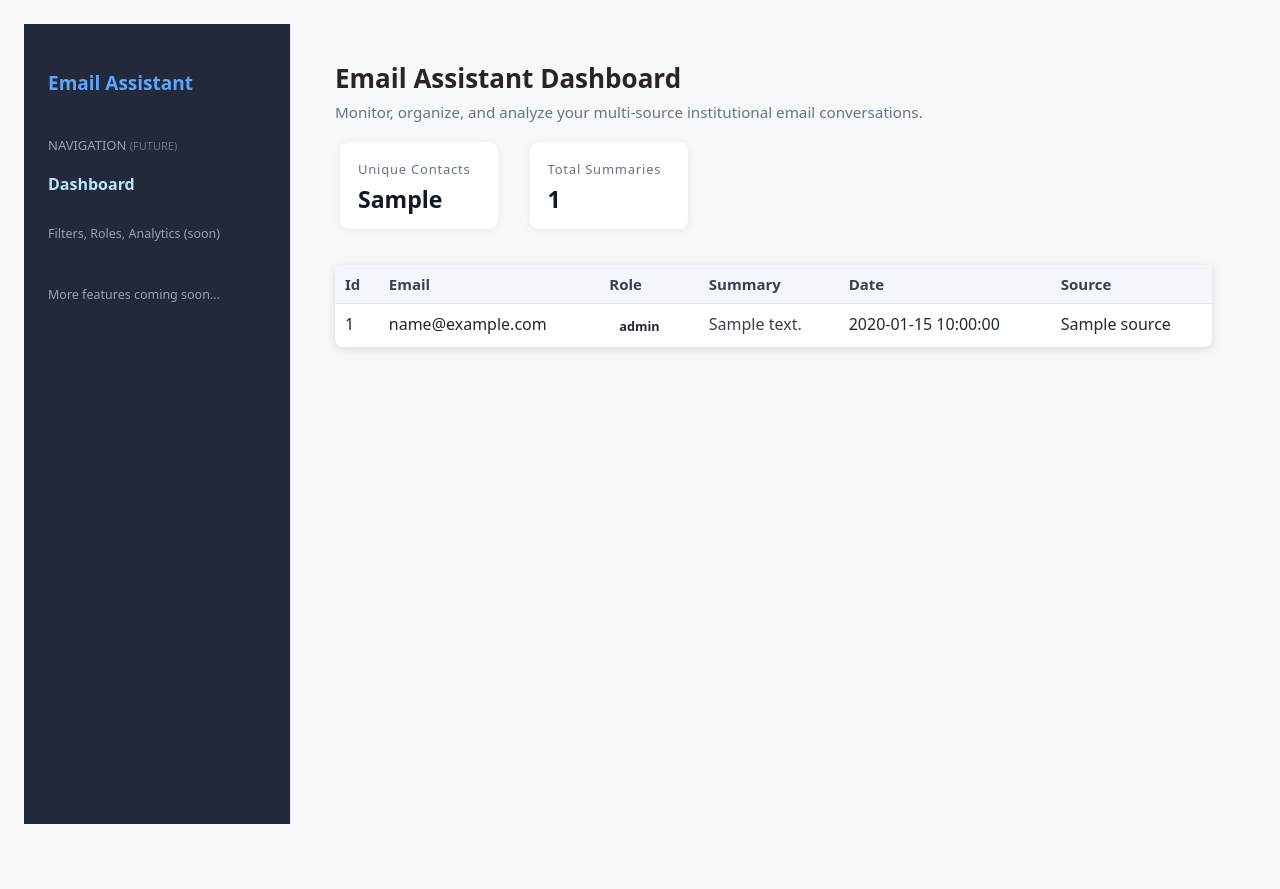
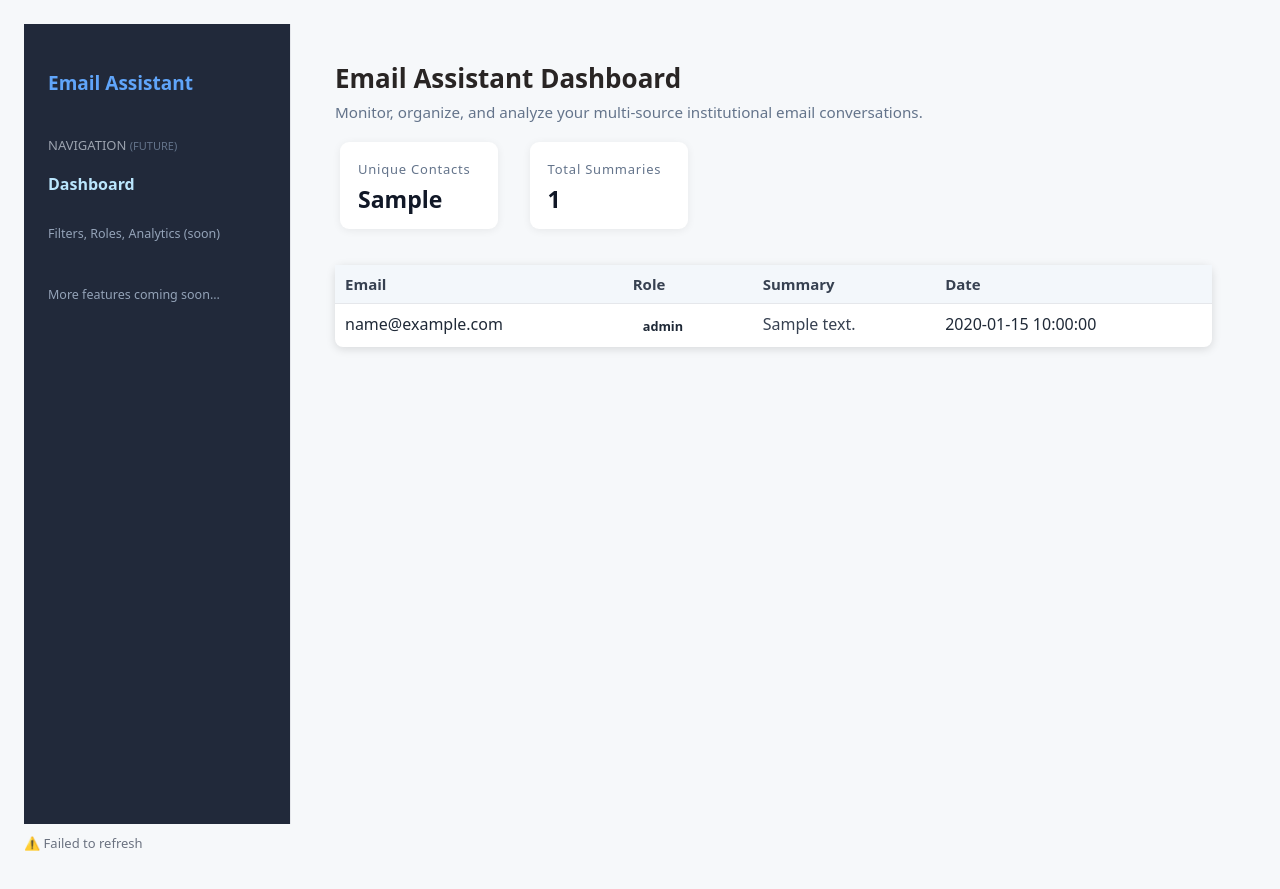
Before and after one commit to javairia772/Email_Assistant, a Python web app: template templates/dashboard.html in a window 1280 px wide. Before the commit the page ends 824 px from the top, so only its background shows below. Run offline with Jinja, Linux system fonts and the light colour scheme; the template is opened without the code that fills it: most values are stand-ins (such as "Sample title", 1, 10 or a date in 2020).

Commit message:
feat(dashboard): add auto-refresh and last updated indicator for summaries

```diff
--- a/templates/dashboard.html
+++ b/templates/dashboard.html
@@ -76,23 +76,19 @@
         <table>
           <thead>
             <tr>
-              <th>Id</th>
               <th>Email</th>
               <th>Role</th>
               <th>Summary</th>
               <th>Date</th>
-              <th>Source</th>
             </tr>
           </thead>
           <tbody id="rows-tbody">
             {% for it in items %}
             <tr>
-              <td>{{ it.id }}</td>
               <td>{{ it.email }}</td>
               <td><span class="tag {{ it.role_class }}">{{ it.role }}</span></td>
               <td class="summary">{{ it.summary }}</td>
               <td>{{ it.date }}</td>
-              <td>{{ it.source }}</td>
             </tr>
             {% endfor %}
           </tbody>
@@ -104,16 +100,13 @@
       function escapeHTML(s) {
         return s.replace(/[&<>"]/g, c => ({'&':'&amp;','<':'&lt;','>':'&gt;','"':'&quot;'}[c]));
       }
+
       function toPKT(dateStr) {
-        // Always treat dateStr as UTC, output as PKT (UTC+5) in 12-hour AM/PM format
         if (!dateStr) return '';
         try {
-          // Always parse as UTC, add Z if missing
           let asISO = dateStr.match(/Z|[+-]\d{2}:?\d{2}$/) ? dateStr : dateStr + 'Z';
           let d = new Date(asISO);
-          // Convert to UTC milliseconds
           let utc = d.getTime() + d.getTimezoneOffset() * 60000;
-          // Add 5 hours for PKT
           let pkt = new Date(utc + 5 * 60 * 60 * 1000);
           let yr = pkt.getUTCFullYear();
           let mo = ["Jan","Feb","Mar","Apr","May","Jun","Jul","Aug","Sep","Oct","Nov","Dec"][pkt.getUTCMonth()];
@@ -121,36 +114,66 @@
           let h24 = pkt.getUTCHours();
           let mn = pkt.getUTCMinutes().toString().padStart(2,'0');
           let ampm = h24 >= 12 ? 'PM' : 'AM';
-          let h12 = h24 % 12; if (h12 === 0) h12 = 12;
+          let h12 = h24 % 12 || 12;
           let hr = h12.toString().padStart(2, '0');
           return `${day} ${mo} ${yr}, ${hr}:${mn} ${ampm} (PKT)`;
         } catch {
           return escapeHTML(dateStr);
         }
       }
+
       function makeRow(it) {
+        const roleClass = it.role_class || (
+          it.role === "Student" ? "tag-student" :
+          it.role === "Faculty" ? "tag-faculty" :
+          it.role === "Vendor" ? "tag-vendor" : "tag-default"
+        );
+
         return `<tr>
-          <td>${escapeHTML(it.id || '')}</td>
           <td>${escapeHTML(it.email || '')}</td>
-          <td><span class="tag ${it.role_class || 'tag-default'}">${escapeHTML(it.role || '')}</span></td>
+          <td><span class="tag ${roleClass}">${escapeHTML(it.role || '')}</span></td>
           <td class="summary">${escapeHTML(it.summary || '')}</td>
           <td>${toPKT(it.date || '')}</td>
-          <td>${escapeHTML(it.source || '')}</td>
         </tr>`;
       }
 
+      async function updateTable() {
+        const tbody = document.getElementById('rows-tbody');
+        const contactCount = document.getElementById('contact-count');
+        const summaryCount = document.getElementById('summary-count');
+        const refreshStatus = document.getElementById('refresh-status');
 
-      async function updateTable() {
-        const resp = await fetch('/api/summaries');
-        if (!resp.ok) return;
-        const data = await resp.json();
-        const rows = data.items || [];
-        document.getElementById('rows-tbody').innerHTML = rows.map(makeRow).join('');
-        if(document.getElementById('contact-count')) document.getElementById('contact-count').textContent = rows.length;
-        if(document.getElementById('summary-count')) document.getElementById('summary-count').textContent = (data.count || rows.length);
+        try {
+          refreshStatus.textContent = "⟳ Refreshing...";
+          const resp = await fetch('/api/summaries');
+          if (!resp.ok) throw new Error("Failed to fetch summaries");
+
+          const data = await resp.json();
+          const rows = Array.isArray(data) ? data : data.items || [];
+
+          tbody.innerHTML = rows.map(makeRow).join('');
+          contactCount.textContent = rows.length;
+          summaryCount.textContent = rows.length;
+
+          const now = new Date().toLocaleTimeString();
+          refreshStatus.textContent = `✅ Updated ${now}`;
+        } catch (err) {
+          console.error(err);
+          refreshStatus.textContent = "⚠️ Failed to refresh";
+        }
       }
+
+      // Auto-refresh every 60 seconds
       setInterval(updateTable, 60000);
+
+      // Initial load
       window.addEventListener('DOMContentLoaded', updateTable);
     </script>
+
+    <!-- Add a small “last updated” indicator -->
+    <p id="refresh-status" style="font-size:13px; color:#6b7280; margin-top:10px;">
+      Loading latest summaries...
+    </p>
+
   </body>
   </html>
```
